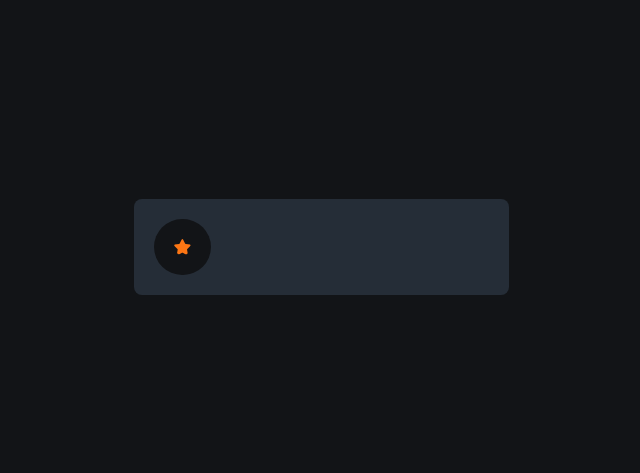
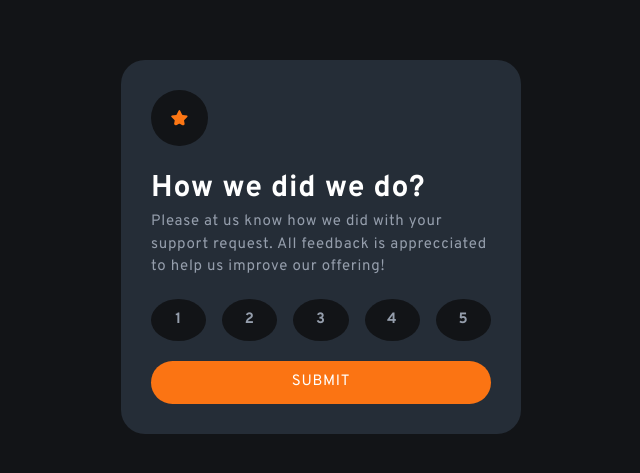
Before and after one commit to Valentinazn/interactive-rating-component, a React (Create React App) app: page / in a window 1280 px wide. Shown: the part 153-626 px from the top of the page, without its empty margins (319-959 px from the left). Built offline with nearby package versions, Linux system fonts and the light colour scheme.

Commit message:
created button and rating component

```diff
--- a/src/App.tsx
+++ b/src/App.tsx
@@ -1,14 +1,26 @@
 import InteractiveRating from "./components/InteractiveRating";
 import Star from "../src/images/icon-star.svg";
 import { useEffect, useState } from "react";
+import axios from "axios";
+import { IData } from "../type";
 
 function App() {
-  const [data, setData] = useState<IData>();
+  const [data, setData] = useState<IData[]>();
 
-  useEffect(() => {}, []);
+  const getData = () => {
+    return axios
+      .get("db.json")
+      .then((res) => setData(res.data))
+      .catch((err) => console.log(err));
+  };
+
+  useEffect(() => {
+    getData();
+  }, []);
+
   return (
     <>
-      <InteractiveRating img={Star} data={[]} />
+      <InteractiveRating img={Star} data={data ?? []} textButton="Submit" />
     </>
   );
 }
--- a/src/components/InteractiveRating/index.tsx
+++ b/src/components/InteractiveRating/index.tsx
@@ -1,16 +1,45 @@
+import { IData } from "../../../type";
+
 interface InteractiveRatingProps {
   img: string;
   data: IData[];
+  textButton: string;
 }
 
-const InteractiveRating = ({ img, data }: InteractiveRatingProps) => {
+const InteractiveRating = ({
+  img,
+  data,
+  textButton,
+}: InteractiveRatingProps) => {
   return (
-    <main className="grid grid-cols-1 bg-darkBlue w-[100%] lg:max-w-[500px] min-w-[375px]  rounded-lg gap-[10px] p-[20px]">
+    <main className="grid grid-cols-1 bg-darkBlue w-[100%] lg:max-w-[400px] min-w-[375px]  rounded-3xl gap-[20px] p-[30px]">
       <img
         className="p-[20px] bg-veryDarkBlue rounded-full"
         src={img}
         alt="star"
       ></img>
+      <div className="grid grid-cols-1 gap-[10px]">
+        {data.map((x, index) => {
+          return (
+            <div key={index} className="text-white">
+              <div className="text-white font-bold text-[30px]">
+                {x.question}
+              </div>
+              <div className="text-lightGrey">{x.answer}</div>
+            </div>
+          );
+        })}
+      </div>
+      <div className="grid gap-4 grid-cols-5 text-center">
+        {[1, 2, 3, 4, 5].map((x) => (
+          <p className="text-lightGrey font-bold  p-[10px] bg-veryDarkBlue rounded-[100%]">
+            {x}
+          </p>
+        ))}
+      </div>
+      <button className="bg-orange w-[100%] rounded-3xl p-[10px] uppercase text-white">
+        {textButton}
+      </button>
     </main>
   );
 };
--- a/src/index.css
+++ b/src/index.css
@@ -15,6 +15,6 @@ body {
   place-items: center;
 
   min-height: 100vh;
-  font-size: 1px;
+  font-size: 15px;
   letter-spacing: 0.05em;
 }
--- a/type.ts
+++ b/type.ts
@@ -1,4 +1,4 @@
-interface IData {
+export interface IData {
   question: string;
   answer: string;
   thankYou: string;
```
